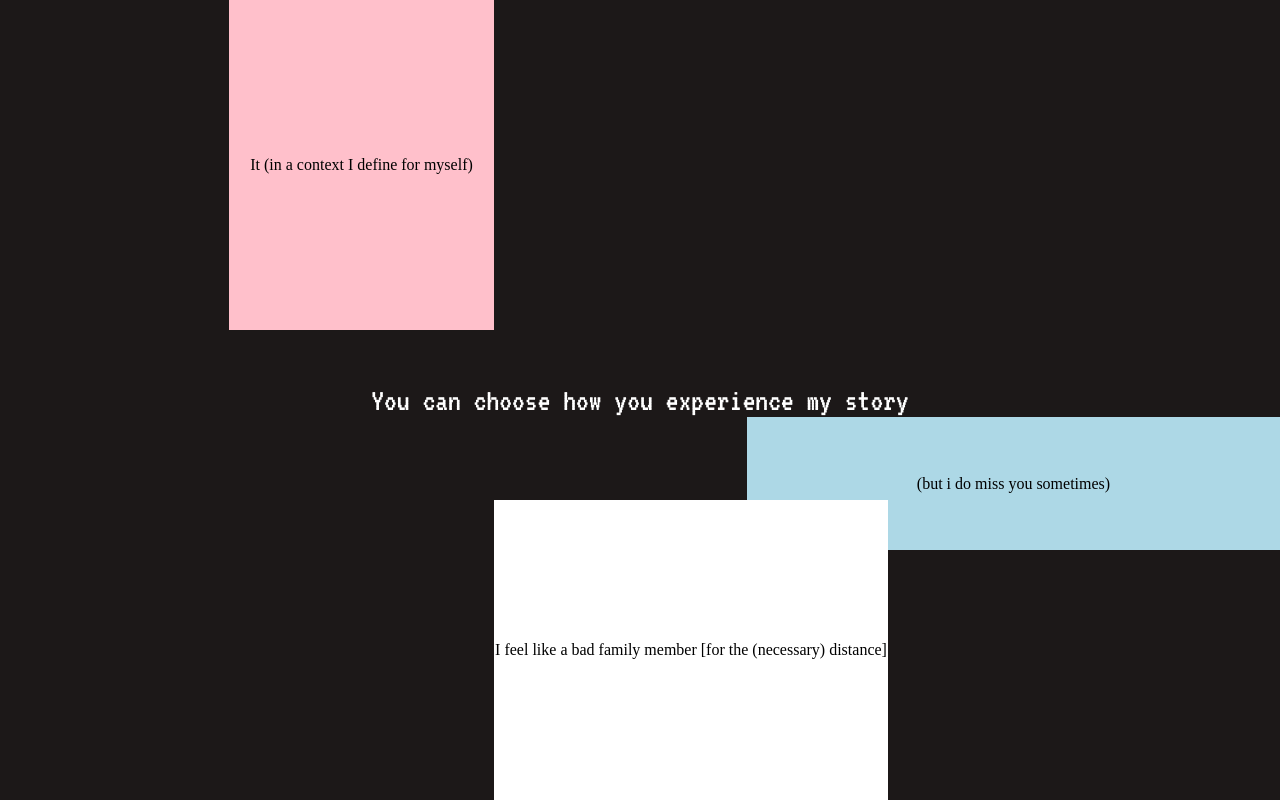
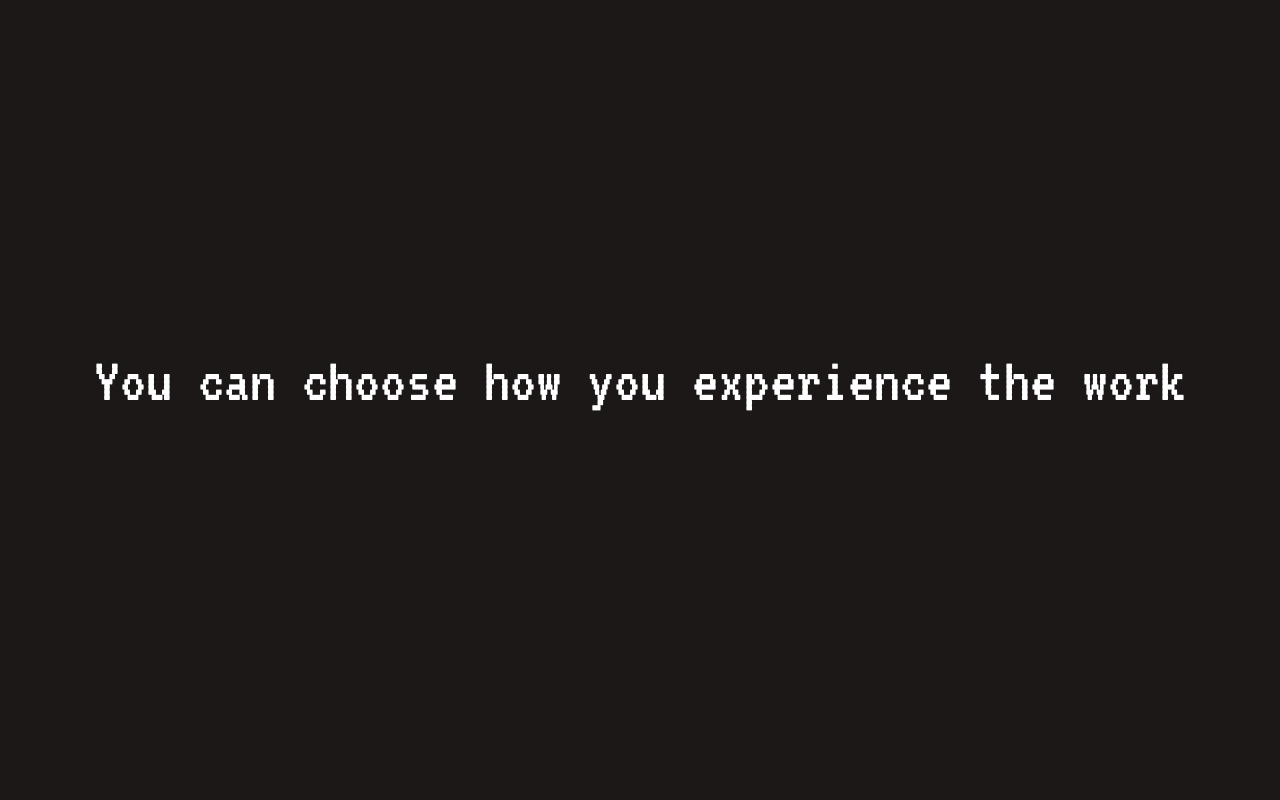
Before and after one commit to harrydnewman/kaveh-website, a React (Vite) app: page / in a window 1280 px wide. Built offline with nearby package versions, Linux system fonts and the light colour scheme; a web font is replaced by a local one.

Commit message:
pre hover backup

```diff
--- a/src/App.css
+++ b/src/App.css
@@ -1,7 +1,7 @@
 #root {
   /* max-width: 1280px; */
   /* text-align: center; */
-  max-height: vh;
+  /* max-height: vh; */
   overflow: hidden;
 }
 
@@ -13,7 +13,22 @@
   flex-direction: column;
   align-items: center;
   justify-content: center;
+  /* font-size: 2rem;
+    font-weight: bold;
+    background: rgb(91, 206, 250);
+    background: linear-gradient(0deg, rgba(91, 206, 250, 1) 0%, rgba(255, 255, 255, 1) 50%, rgba(245, 169, 184, 1) 100%);
+    background-clip: text;
+    -webkit-background-clip: text;
+    color: transparent;
+    transition: background-position 0.5s ease-in-out;
+    background-size: 200%;
+    background-position: 0 50%; */
 }
+
+.mainText:hover {
+  /* background-position: 100% 50%; */
+}
+
 
 .mainText h1 {
   padding: 0;
@@ -21,23 +36,42 @@
   text-align: center;
   color: white;
   font-family: "VT323", serif;
+  font-size: 65px;
   font-weight: 400;
   font-style: normal;
+  padding-bottom: 3%;
+
 }
+
+.buttons {
+  height: 100%;
+  width: 100%;
+}
+
+
 .pink-button {
-  background-color: pink;
+  background-color: rgba(245, 169, 184, 1);
   position: fixed;
-  left: 229px;
+  left: 9%;
   display: flex;
   flex-direction: column;
   align-items: center;
   justify-content: center;
-  width: 265px;
-  height: 330px;
+  width: 16%;
+  height: 38%;
   padding: 0;
   margin: 0;
   top: 0;
 }
+
+.pink-button:hover {
+  border-left: 4px solid rgb(188, 101, 119);
+  border-right: 4px solid rgb(188, 101, 119);
+  border-bottom: 4px solid rgb(188, 101, 119);
+  border-radius: 1px;
+  cursor: pointer;
+}
+
 
 .white-button {
   background-color: white;
@@ -46,25 +80,55 @@
   display: flex;
   flex-direction: column;
   align-items: center;
-  justify-content: center;
-  width: 394px;
-  height: 300px;
+  justify-content: start;
+  width: 30%;
+  height: 43%;
   padding: 0;
   margin: 0;
-  left: 494px;
+  left: 16%;
+}
+
+.white-button:hover {
+  border-left: 4px solid  rgb(160, 160, 160);
+  border-right: 4px solid  rgb(160, 160, 160);
+  border-top: 4px solid  rgb(160, 160, 160);
+  border-radius: 1px;
+  cursor: pointer;
 }
 
 .blue-button {
-  background-color: lightblue;
+  background-color: rgba(91, 206, 250, 1);
   position: fixed;
-  top: 417px;
+  top: 58%;
   display: flex;
   flex-direction: column;
   align-items: center;
   justify-content: center;
-  width: 533px;
-  height: 133px;
+  width: 35%;
+  height: 12%;
   padding: 0;
   margin: 0;
   right: 0px;
 }
+
+.blue-button:hover {
+  border-left: 4px solid rgb(67, 155, 189);
+  border-top: 4px solid rgb(67, 155, 189);
+  border-bottom: 4px solid rgb(67, 155, 189);
+  border-radius: 1px;
+  cursor: pointer;
+}
+
+.pink-button p,
+.blue-button p,
+.white-button p {
+  text-align: center;
+  color: black;
+  font-family: "VT323", serif;
+  font-size: 32px;
+  padding: 5px;
+}
+
+.white-button p {
+  font-size: 30px !important;
+}
--- a/src/pages/Home.jsx
+++ b/src/pages/Home.jsx
@@ -26,7 +26,7 @@ I want to be present,
 To live in a room that is all mine,
 In a place that I am not deeply afraid to exist in.`
 
-const blueText = `
+    const blueText = `
 She can’t even look at me.
 What scares you?
 Am I too much of a fag for your liking?
@@ -46,7 +46,7 @@ The feeling’s mostly mutual.
 (but I do miss you sometimes)
  `
 
-const whiteText = `
+    const whiteText = `
 I feel like a bad relative,
 We grew up together-
 She saw me at my lowest,
@@ -97,30 +97,25 @@ And I feel this weight for the (necessary) distance I have wedged between myself
         navigate('/video', { state: { video: blueVideo, text: blueText, color: "blue" } });
     }
 
-    // const moreButton = (text, color) => {
-    //     navigate('/info', { state: { text: text, color: color } });
-    // }
-
-    // const moreButton = (text, color) => {
-    //     navigate('/info', { state: { text: text, color: color } });
-    // }
+    const whiteButton = () => {
+        navigate('/video', { state: { video: whiteVideo, text: blueText, color: "blue" } });
+    }
     return (
         <div>
             <div className='mainText'>
-                <h1>You can choose how you experience my story</h1>
+                <h1>You can choose how you experience the work</h1>
             </div>
-            <div className='buttons'>
+            {/* <div className='buttons'>
+                <div onClick={() => blueButton()} className='blue-button'>
+                    <p>(but i do miss you sometimes)</p>
+                </div>
                 <div onClick={() => pinkButton()} className='pink-button'>
                     <p>It (in a context I define for myself)</p>
                 </div>
-                <div onClick={() => blueButton()} className='blue-button'>
-                    <p>(but i do miss you sometimes)</p>
-                </div>
-                <div className='white-button'>
+                <div onClick={() => whiteButton()} className='white-button'>
                     <p>I feel like a bad family member [for the (necessary) distance]</p>
                 </div>
-            </div>
+            </div> */}
         </div>
-
     )
 }
--- a/src/styles/Video.module.css
+++ b/src/styles/Video.module.css
@@ -38,8 +38,10 @@ h1 {
 }
 
 .moreButton:hover {
-    border: 2px solid white;
-    border-radius: 4px;
+    border-left: 2px solid white;
+    border-right: 2px solid white;
+    border-bottom: 2px solid white;
+    border-radius: 1px;
     cursor: pointer;
 }
 
@@ -58,8 +60,10 @@ h1 {
 }
 
 .backButton:hover {
-    border: 2px solid  rgb(160, 160, 160);
-    border-radius: 4px;
+    border-left: 2px solid  rgb(160, 160, 160);
+    border-right: 2px solid  rgb(160, 160, 160);
+    border-bottom: 2px solid  rgb(160, 160, 160);
+    border-radius: 1px;
     cursor: pointer;
 }
 
```
